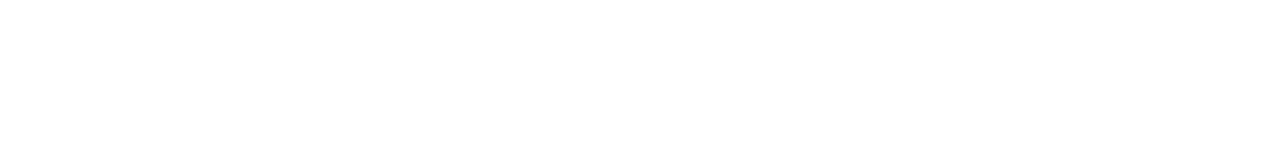
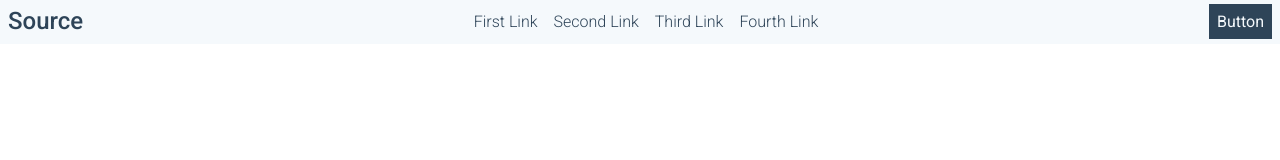
Before and after one commit to schneedotdev/source-layout, a plain HTML site: page index.html in a window 1280 px wide. Drawn offline with Linux system fonts and the light colour scheme.

Commit message:
header/navigation bar

```diff
--- a/css/style.css
+++ b/css/style.css
@@ -17,26 +17,80 @@
 	clear: both;
 }
 
-/******************************************
-/* BASE STYLES
-/*******************************************/
+/*
+===========================================
+=============== Base Styles ===============
+===========================================
+*/
+
+/*
+Header/Main: #f5f9fc
+Dark-Blue: #2e4458
+Light-Gray: #e1e9f0
+*/
 
 body {
+     font-family: 'Roboto', sans-serif;
+}
 
+ul {
+     margin: 0;
+     padding: 0;
+}
+
+li {
+     list-style: none;
+}
+
+a {
+     text-decoration: none;
+     color: #2e4458;
+     font-weight: 300;
+}
+
+/*
+===========================================
+================= Layout  =================
+===========================================
+*/
+
+.nav-list {
+     display: flex;
+     justify-content: space-between;
+     align-items: center;
+     padding: .5rem;
+}
+
+.nav-list li {
+     float: left;
+}
+
+/*
+===========================================
+============ Additional Styles ============
+===========================================
+*/
+
+.primary-header {
+     background: #f5f9fc;
 }
 
 
-/******************************************
-/* LAYOUT
-/*******************************************/
-header {
-
+.spacing {
+     padding-right: 1rem;
 }
 
-footer {
-
+.logo {
+     font-size: 1.5rem;
+     font-weight: 500;
 }
 
-/******************************************
-/* ADDITIONAL STYLES
-/*******************************************/
+.button {
+     background: #2e4458;
+     padding: .5rem;
+}
+
+.button-text {
+     font-weight: 400;
+     color: #f5f9fc;
+}
--- a/index.html
+++ b/index.html
@@ -1,18 +1,63 @@
 <!DOCTYPE html>
 <html lang="en">
 	<head>
-  	<meta charset="utf-8">
-  	<meta name="description" content="Your description goes here">
-  	<meta name="keywords" content="one, two, three">
+		<meta charset="utf-8">
+		<meta name="description" content="Your description goes here">
+		<meta name="keywords" content="one, two, three">
 		<meta name="viewport" content="width=device-width, initial-scale=1">
 
-		<title>Blank Template</title>
+		<title>Source</title>
 
 		<!-- external CSS link -->
 		<link rel="stylesheet" href="css/normalize.css">
 		<link rel="stylesheet" href="css/style.css">
+
+		<!-- Fonts -->
+		<link rel="preconnect" href="https://fonts.googleapis.com">
+		<link rel="preconnect" href="https://fonts.gstatic.com" crossorigin>
+		<link href="https://fonts.googleapis.com/css2?family=Roboto:wght@100;300;400;500;700&display=swap" rel="stylesheet">
 	</head>
 	<body>
+		<header class="primary-header">
+			<nav class="header-nav">
+				<ul class="nav-list">
+					<li>
+						<a href="#">
+							<span class="logo">Source</span>
+						</a>
+					</li>
+					<li>
+						<ul class="inner-nav-list">
+							<li class="spacing">
+								<a href="#">
+									<span>First Link</span>
+								</a>
+							</li>
+							<li class="spacing">
+								<a href="#">
+									<span>Second Link</span>
+								</a>
+							</li>
+							<li class="spacing">
+								<a href="#">
+									<span>Third Link</span>
+								</a>
+							</li>
+							<li>
+								<a href="#">
+									<span>Fourth Link</span>
+								</a>
+							</li>
+						</ul>
+					</li>
+					<li>
+						<a class="button" href="#">
+							<span class="button-text">Button</span>
+						</a>
+					</li>
+				</ul>
+			</nav>
+		</header>
 
 		<script type="text/javascript" src="js/main.js"></script>
 	</body>
```
Also changed, not shown: images/display.png (added), reference.webp (renamed from source-wireframe-max-schneider.webp).
